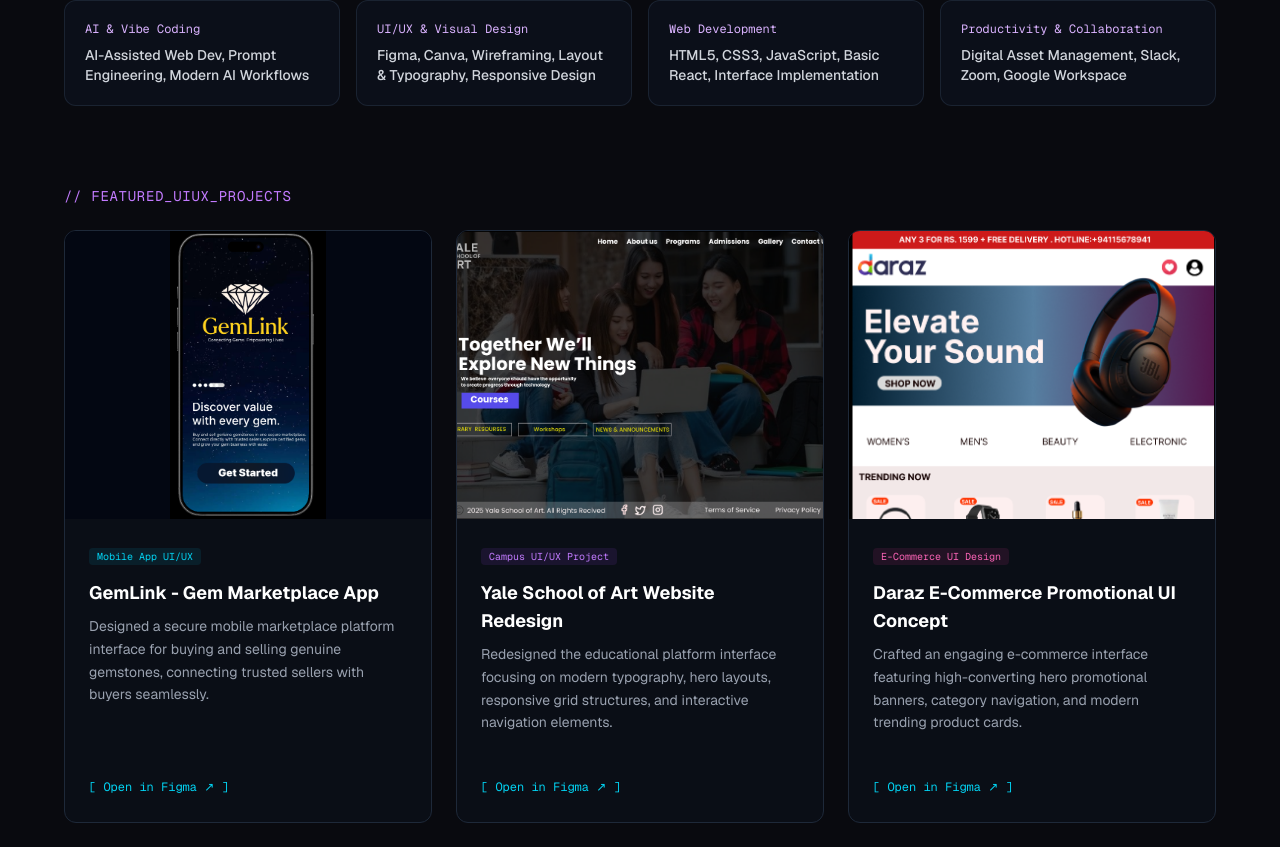
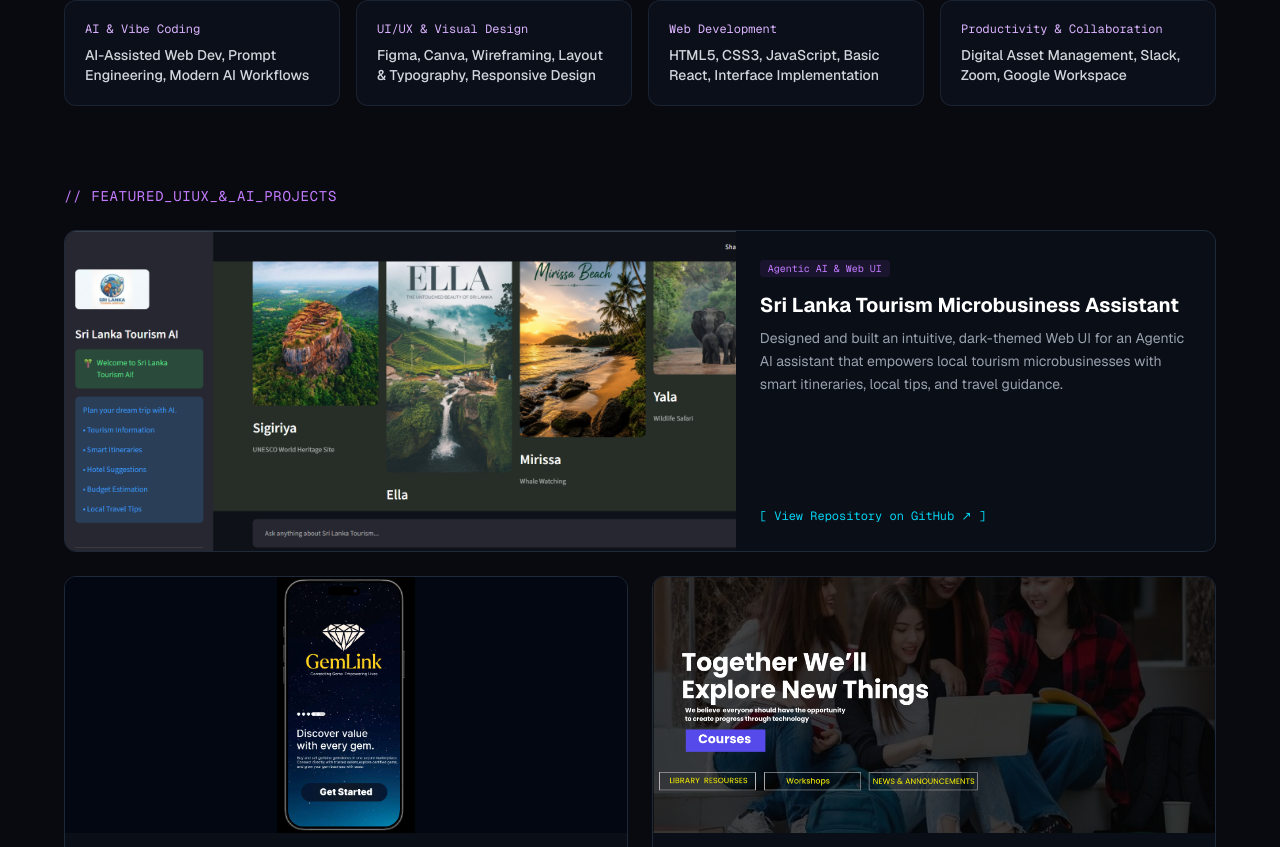
Before and after one commit to dinusha014/uiux-vibe-portfolio, a Next.js app: page / in a window 1280 px wide. Shown: the part 633-1480 px from the top of the page. Built offline with nearby package versions, Linux system fonts and the light colour scheme.

Commit message:
Add Sri Lanka Tourism Agentic AI project with GitHub link

```diff
--- a/app/page.tsx
+++ b/app/page.tsx
@@ -3,10 +3,11 @@
 // Profile Photo
 import profileImg from "@/public/profile.png";
 
-// UI/UX Projects
+// UI/UX & Web Projects
+import tourismImg from "@/public/tourism-ai.png";
+import gemlinkImg from "@/public/gemlink-app.png";
 import yaleImg from "@/public/yale-art.png";
 import darazImg from "@/public/daraz-ui.png";
-import gemlinkImg from "@/public/gemlink-app.png";
 
 // Flyer Images
 import flyer01 from "@/public/01.jpeg";
@@ -102,13 +103,46 @@
 
       {/* Featured UI/UX Projects Section */}
       <section id="projects" className="max-w-6xl mx-auto my-20">
-        <h2 className="text-sm font-mono text-purple-400 tracking-wider mb-6">// FEATURED_UIUX_PROJECTS</h2>
-        <div className="grid grid-cols-1 md:grid-cols-3 gap-6">
+        <h2 className="text-sm font-mono text-purple-400 tracking-wider mb-6">// FEATURED_UIUX_&_AI_PROJECTS</h2>
+        <div className="grid grid-cols-1 md:grid-cols-2 gap-6">
 
-          {/* Project 1: GemLink Mobile App */}
+          {/* Project 1: Sri Lanka Tourism Agentic AI Web App */}
+          <div className="bg-gray-900/30 border border-gray-800 rounded-xl overflow-hidden hover:border-purple-500/40 transition flex flex-col justify-between group md:col-span-2">
+            <div className="grid grid-cols-1 md:grid-cols-12 items-center">
+              <div className="md:col-span-7 relative w-full h-64 md:h-80 overflow-hidden bg-gray-950">
+                <Image
+                  src={tourismImg}
+                  alt="Sri Lanka Tourism AI Assistant Interface"
+                  fill
+                  className="object-cover object-left-top group-hover:scale-105 transition duration-500"
+                />
+              </div>
+              <div className="md:col-span-5 p-6 flex flex-col justify-between h-full">
+                <div>
+                  <span className="text-[10px] font-mono text-purple-400 bg-purple-500/10 px-2 py-0.5 rounded">Agentic AI & Web UI</span>
+                  <h3 className="text-xl font-bold mt-3 mb-2 text-white">Sri Lanka Tourism Microbusiness Assistant</h3>
+                  <p className="text-gray-400 text-sm leading-relaxed mb-4">
+                    Designed and built an intuitive, dark-themed Web UI for an Agentic AI assistant that empowers local tourism microbusinesses with smart itineraries, local tips, and travel guidance.
+                  </p>
+                </div>
+                <div>
+                  <a
+                    href="https://github.com/dinusha014/SriLanka-Tourism-Microbusiness-Assistant"
+                    target="_blank"
+                    rel="noopener noreferrer"
+                    className="text-xs font-mono text-cyan-400 hover:underline inline-flex items-center gap-1"
+                  >
+                    [ View Repository on GitHub ↗ ]
+                  </a>
+                </div>
+              </div>
+            </div>
+          </div>
+
+          {/* Project 2: GemLink Mobile App */}
           <div className="bg-gray-900/30 border border-gray-800 rounded-xl overflow-hidden hover:border-purple-500/40 transition flex flex-col justify-between group">
             <div>
-              <div className="relative w-full h-72 overflow-hidden bg-gray-950 flex items-center justify-center p-4">
+              <div className="relative w-full h-64 overflow-hidden bg-gray-950 flex items-center justify-center p-4">
                 <Image
                   src={gemlinkImg}
                   alt="GemLink Mobile App UI Design"
@@ -136,10 +170,10 @@
             </div>
           </div>
 
-          {/* Project 2: Yale School of Art UI Redesign */}
+          {/* Project 3: Yale School of Art UI Redesign */}
           <div className="bg-gray-900/30 border border-gray-800 rounded-xl overflow-hidden hover:border-purple-500/40 transition flex flex-col justify-between group">
             <div>
-              <div className="relative w-full h-72 overflow-hidden bg-gray-950">
+              <div className="relative w-full h-64 overflow-hidden bg-gray-950">
                 <Image
                   src={yaleImg}
                   alt="Yale School of Art Website Design"
@@ -167,10 +201,10 @@
             </div>
           </div>
 
-          {/* Project 3: Daraz E-Commerce Service Redesign */}
-          <div className="bg-gray-900/30 border border-gray-800 rounded-xl overflow-hidden hover:border-purple-500/40 transition flex flex-col justify-between group">
-            <div>
-              <div className="relative w-full h-72 overflow-hidden bg-gray-950">
+          {/* Project 4: Daraz E-Commerce Service Redesign */}
+          <div className="bg-gray-900/30 border border-gray-800 rounded-xl overflow-hidden hover:border-purple-500/40 transition flex flex-col justify-between group md:col-span-2">
+            <div className="grid grid-cols-1 md:grid-cols-12 items-center">
+              <div className="md:col-span-7 relative w-full h-64 md:h-80 overflow-hidden bg-gray-950">
                 <Image
                   src={darazImg}
                   alt="Daraz E-Commerce Service UI Redesign"
@@ -178,15 +212,15 @@
                   className="object-cover object-top group-hover:scale-105 transition duration-500"
                 />
               </div>
-              <div className="p-6">
+              <div className="md:col-span-5 p-6 flex flex-col justify-between h-full">
+                <div>
                   <span className="text-[10px] font-mono text-pink-400 bg-pink-500/10 px-2 py-0.5 rounded">E-Commerce UI Design</span>
-                <h3 className="text-lg font-bold mt-3 mb-2 text-white">Daraz E-Commerce Promotional UI Concept</h3>
+                  <h3 className="text-xl font-bold mt-3 mb-2 text-white">Daraz E-Commerce Promotional UI Concept</h3>
                   <p className="text-gray-400 text-sm leading-relaxed mb-4">
                     Crafted an engaging e-commerce interface featuring high-converting hero promotional banners, category navigation, and modern trending product cards.
                   </p>
                 </div>
-            </div>
-            <div className="px-6 pb-6">
+                <div>
                   <a
                     href="https://www.figma.com/design/hFyQTRxX7r1ZnYOBiXrmbU/Daraz---Service?node-id=0-1&p=f&t=p8wQmTkTpI1OUxUJ-0"
                     target="_blank"
@@ -195,6 +229,8 @@
                   >
                     [ Open in Figma ↗ ]
                   </a>
+                </div>
+              </div>
             </div>
           </div>
 
```
Also changed, not shown: public/tourism-ai.png (added). Lines whose indentation alone changed are shown as unchanged.
